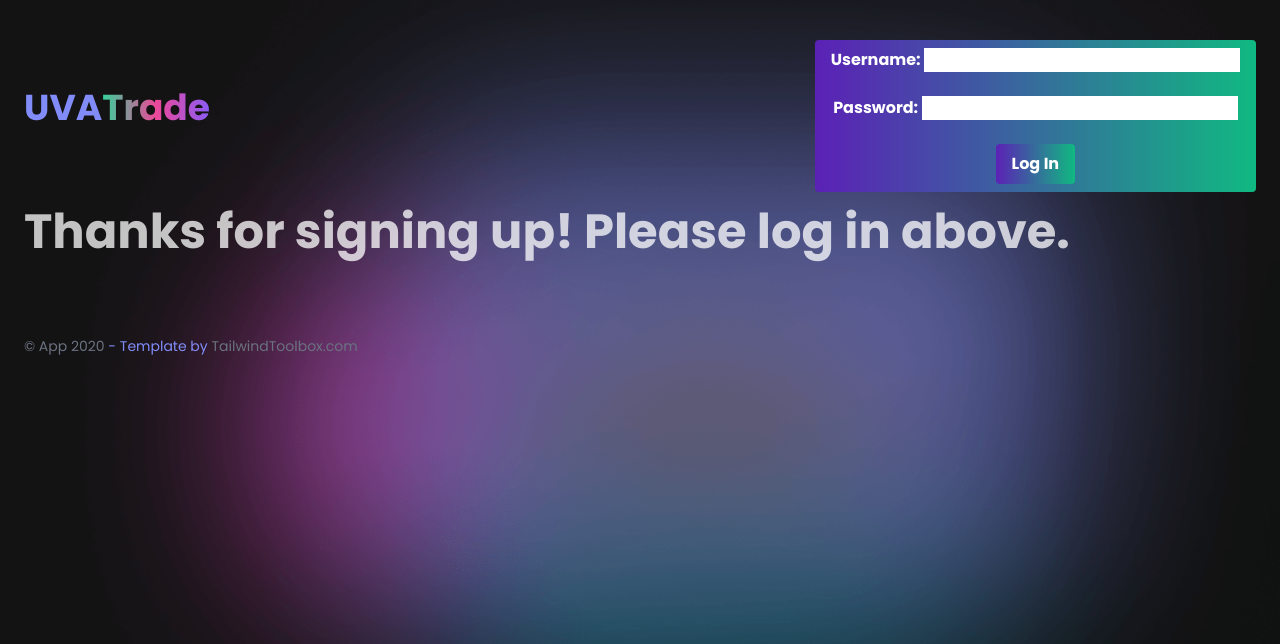
After one commit to bryan-eastwood/cs4750-stock-app, a Flask app: template templates/newuserpage.html in a window 1280 px wide. The commit adds this page. Shown: the top 644 px of the page. Run offline with Flask 2, Linux system fonts and the light colour scheme; the template is opened without the code that fills it, so the values that code supplies are empty; some libraries are stand-ins or nearby versions.

Commit message:
more user sign up stuff

```diff
--- a/main.py
+++ b/main.py
@@ -72,3 +72,8 @@ def setcookie():
   resp.set_cookie('userID', user)
 
   return resp
+
+@app.route('/newuserpage')
+def newuserpage():
+  cursor.execute("INSERT INTO user (username, password, first_name, last_name) VALUES (%s, %s, %s, %s);", (request.args['usernamesignup'], request.args['passwordsignup'], request.args['fnamesignup'], request.args['lnamesignup']))
+  return render_template('newuserpage.html')
--- /dev/null
+++ b/templates/newuserpage.html
@@ -0,0 +1,59 @@
+<!DOCTYPE html>
+<html lang="en">
+  <head>
+    <meta charset="UTF-8" />
+    <meta name="viewport" content="width=device-width, initial-scale=1.0" />
+    <meta http-equiv="X-UA-Compatible" content="ie=edge" />
+    <title>UVATrade</title>
+    <meta name="description" content="" />
+    <meta name="keywords" content="" />
+
+    <link rel="stylesheet" href="https://unpkg.com/tailwindcss/dist/tailwind.min.css" />
+    <!--Replace with your tailwind.css once created-->
+    <link href="https://unpkg.com/@tailwindcss/custom-forms/dist/custom-forms.min.css" rel="stylesheet" />
+
+    <style>
+      @import url("https://fonts.googleapis.com/css2?family=Poppins:wght@400;700&display=swap");
+
+      html {
+        font-family: "Poppins", -apple-system, BlinkMacSystemFont, "Segoe UI", Roboto, "Helvetica Neue", Arial, "Noto Sans", sans-serif, "Apple Color Emoji", "Segoe UI Emoji", "Segoe UI Symbol", "Noto Color Emoji";
+      }
+    </style>
+  </head>
+
+  <body class="leading-normal tracking-normal text-indigo-400 m-6 bg-cover bg-fixed" style="background-image: url('static/img/header.png');">
+    <div class="h-full">
+      <!--Nav-->
+      <div class="w-full container mx-auto">
+        <div class="w-full flex items-center justify-between">
+          <a class="flex items-center text-indigo-400 no-underline hover:no-underline font-bold text-2xl lg:text-4xl" href="#">
+            UVA<span class="bg-clip-text text-transparent bg-gradient-to-r from-green-400 via-pink-500 to-purple-500">Trade</span>
+          </a>
+          <div class="flex items-center justify-between pt-4">
+            <button
+              class="bg-gradient-to-r from-purple-800 to-green-500 hover:from-pink-500 hover:to-green-500 text-white font-bold py-2 px-4 rounded focus:ring transform transition hover:scale-105 duration-300 ease-in-out"
+              type="button">
+            <form action="/dashboard" method="get">
+              <label for="usernamelogin">Username:</label>
+              <input class="text-black" type="text" id="usernamelogin" name="usernamelogin"><br><br>
+              <label for="passwordlogin">Password:</label>
+              <input class="text-black" type="password" id="passwordlogin" name="passwordlogin"><br><br>
+              <input class="bg-gradient-to-r from-purple-800 to-green-500 hover:from-pink-500 hover:to-green-500 text-white font-bold py-2 px-4 rounded focus:ring transform transition hover:scale-105 duration-300 ease-in-out"
+               type="submit" value="Log In">
+            </form>
+            </button>
+          </div>
+
+      </div>
+      <h1 class="my-4 text-3xl md:text-5xl text-white opacity-75 font-bold leading-tight text-center md:text-left">
+        Thanks for signing up!  Please log in above.
+      </h1>
+      <!--Footer-->
+      <div class="w-full pt-16 pb-6 text-sm text-center md:text-left fade-in">
+        <a class="text-gray-500 no-underline hover:no-underline" href="#">&copy; App 2020</a>
+        - Template by
+        <a class="text-gray-500 no-underline hover:no-underline" href="https://www.tailwindtoolbox.com">TailwindToolbox.com</a>
+      </div>
+    </div>
+  </body>
+</html>
```
Also changed, not shown: templates/index.html (+28 -12 lines).
